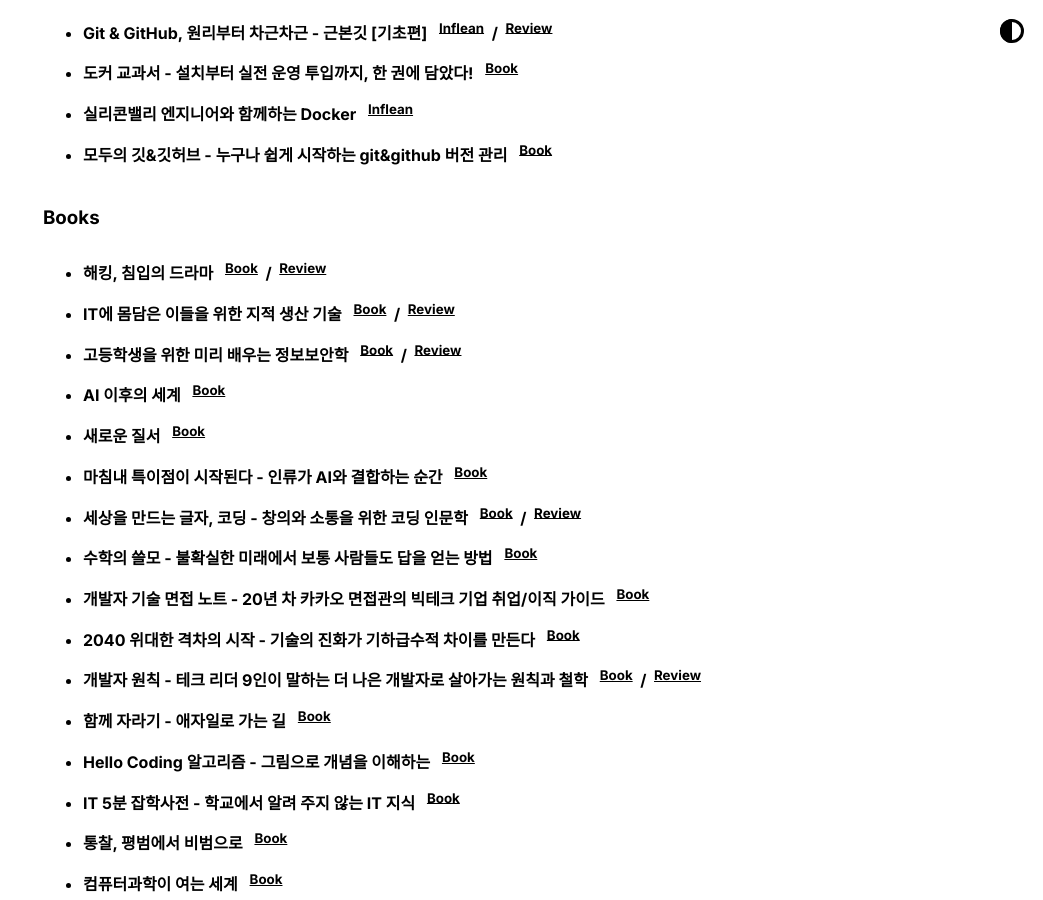
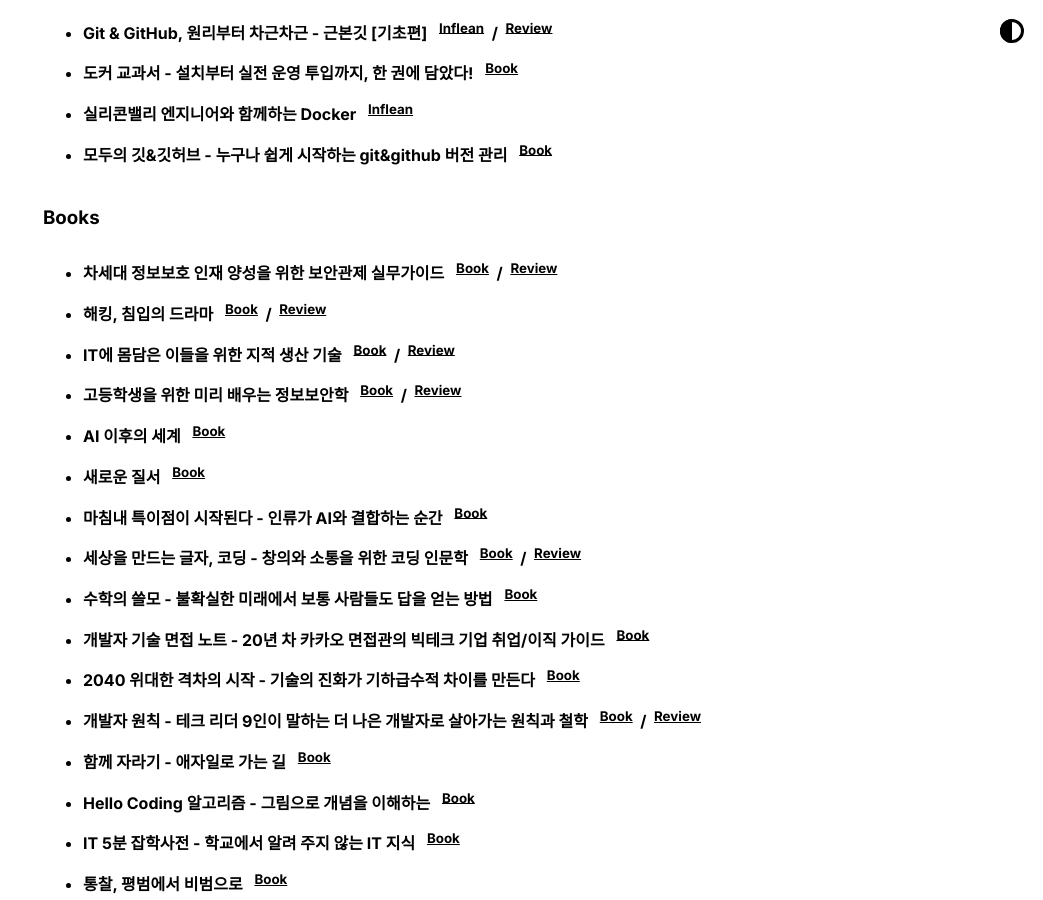
Before and after one commit to BangJeongBin/BangJeongBin.github.io, a Jekyll site: the page built from index.md, in a window 1280 px wide and 900 px high, scrolled down 4470 px. Shown: the whole window, without its empty margins (237-1280 px from the left). Built offline with Jekyll 4.4.1, drawn with Linux system fonts in a browser that asks for light colours.

Commit message:
Update activities_list.html

```diff
--- a/_includes/activities_list.html
+++ b/_includes/activities_list.html
@@ -281,6 +281,14 @@
 <ul>
     <li>
         <strong>
+            차세대 정보보호 인재 양성을 위한 보안관제 실무가이드&ensp;
+            <sup><a href="https://product.kyobobook.co.kr/detail/S000001551470">Book</a></sup>
+            &nbsp;/&nbsp; <sup><a href="https://bangjeongbin.github.io/TIL-Blog/posts/note-taking-book-soc-practical-guide">Review</a></sup>
+        </strong>
+    </li>
+
+    <li>
+        <strong>
             해킹, 침입의 드라마&ensp;
             <sup><a href="https://product.kyobobook.co.kr/detail/S000000802998">Book</a></sup>
             &nbsp;/&nbsp; <sup><a href="https://bangjeongbin.github.io/TIL-Blog/posts/review-book-drama-of-hacking-and-intrusions">Review</a></sup>
```
